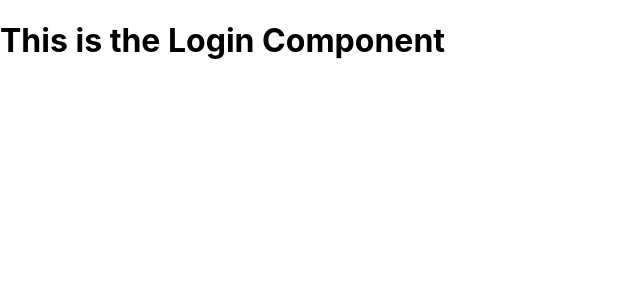
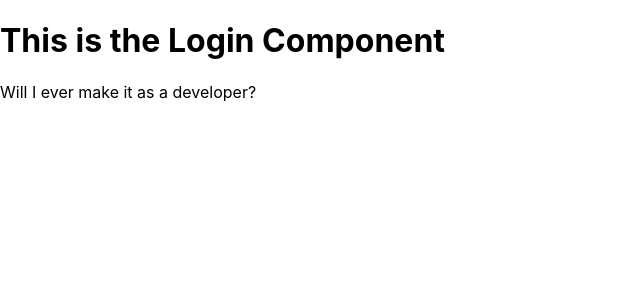
Before and after one commit to debersole81/audiophile, a React (Create React App) app: page / in a window 1280 px wide. Shown: the top 300 px of the page, without its empty margins (0-640 px from the left). Built offline with nearby package versions, Linux system fonts and the light colour scheme.

Commit message:
Updated h1 element in JSX

```diff
--- a/src/components/Login.js
+++ b/src/components/Login.js
@@ -1,8 +1,11 @@
 import React from "react";
 
-function Login () {
+const Login = () => {
     return(
-        <h1>This is the Login Component</h1>
+        <div>
+            <h1>This is the Login Component</h1>
+            <p>Will I ever make it as a developer?</p>
+        </div>
     );
 }
 
```
